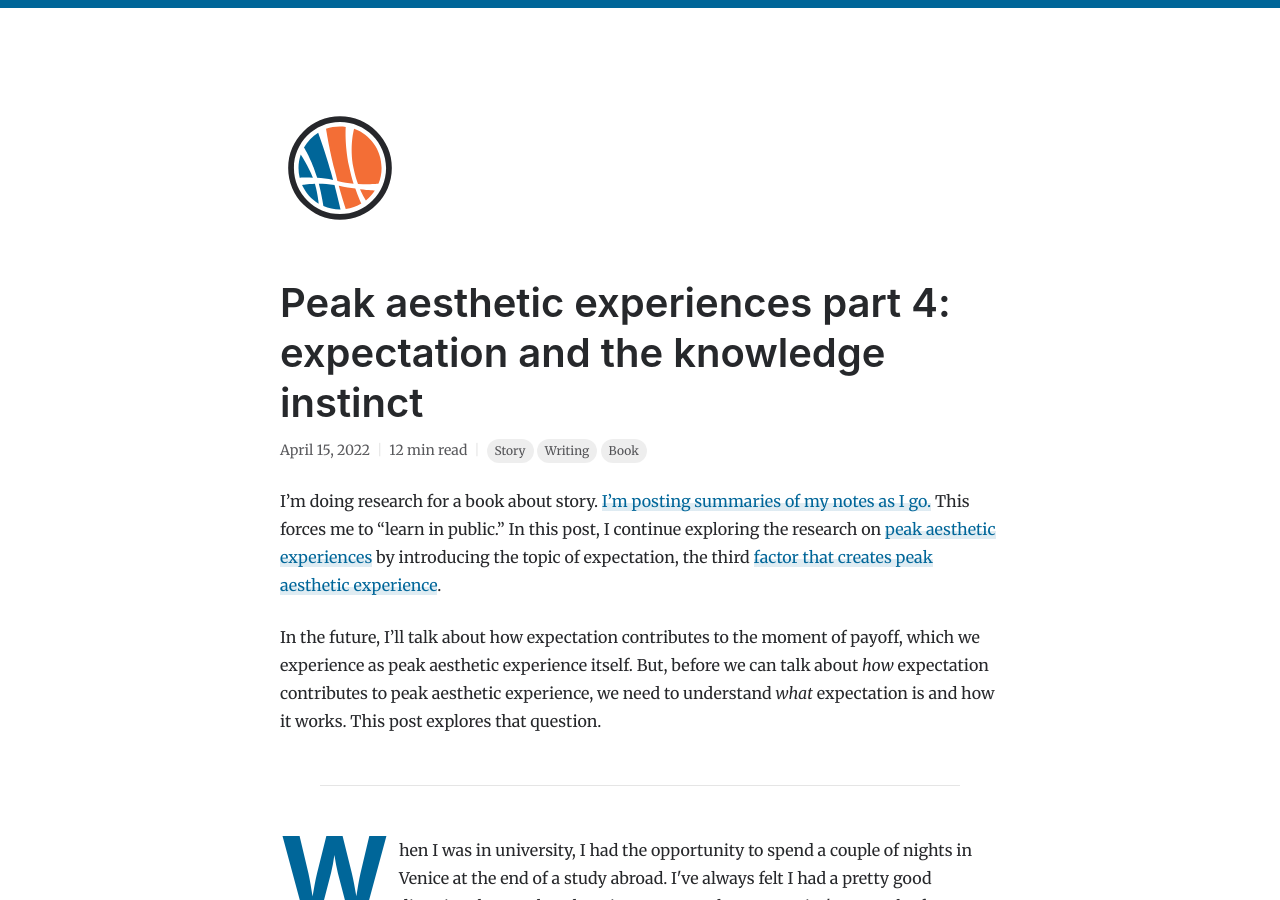
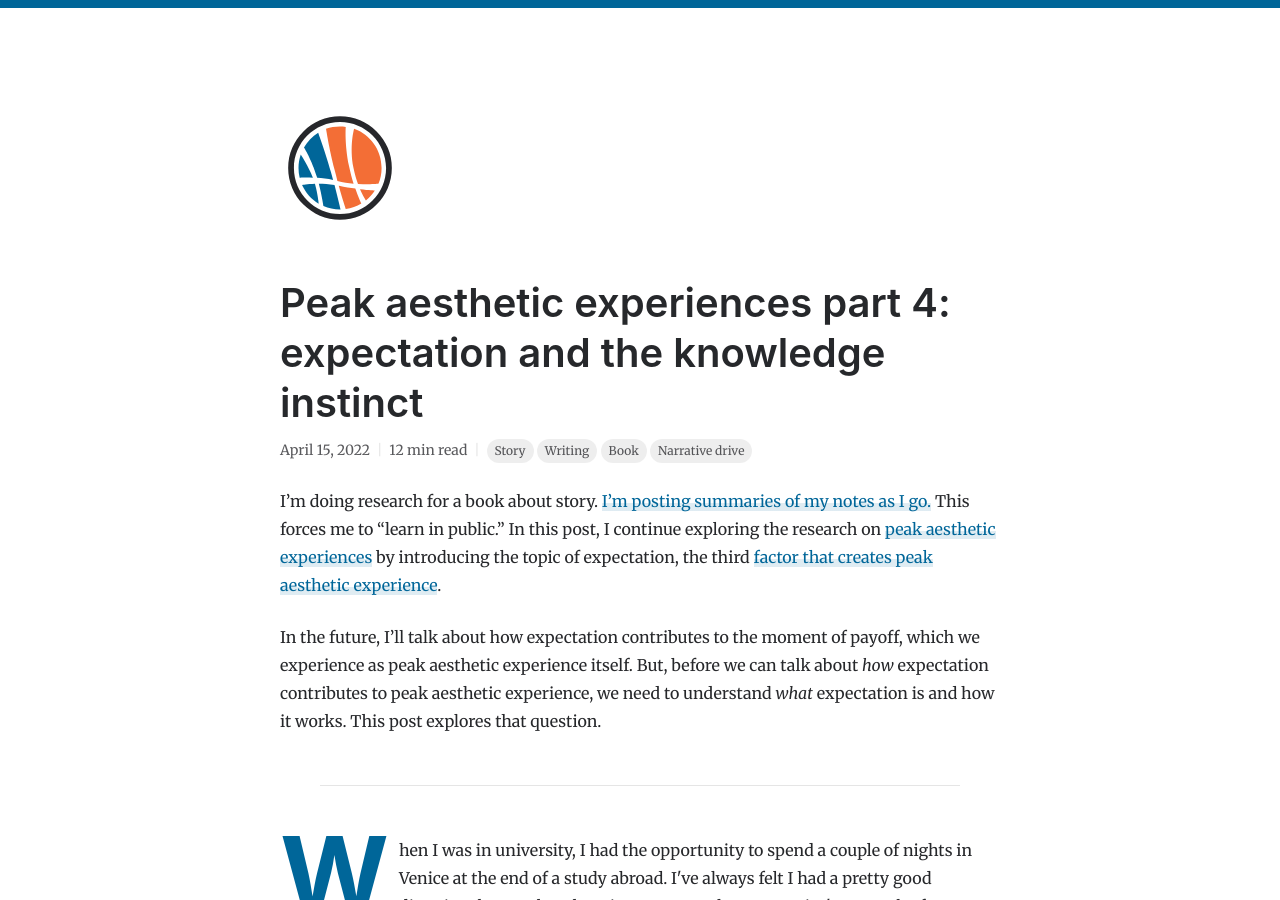
Before and after one commit to natelistrom/natelistrom.github.io, a Jekyll site: the page built from _posts/2022-04-15-pae-expectation.md, in a window 1280 px wide and 900 px high. Built offline with Jekyll 4.4.1, drawn with Linux system fonts in a browser that asks for light colours.

Commit message:
Add narrative drive tag

```diff
--- a/_posts/2022-04-15-pae-expectation.md
+++ b/_posts/2022-04-15-pae-expectation.md
@@ -2,7 +2,7 @@
 layout: post
 title:  "Peak aesthetic experiences part 4: expectation and the knowledge instinct"
 date:   2022-04-15 12:00:00 -0400
-tags: Story Writing Book
+tags: [Story, Writing, Book, Narrative drive]
 reading_time: 12 min
 ---
 
```
Also changed, not shown: tag/narrative+drive.md (added, +5 -0 lines).
